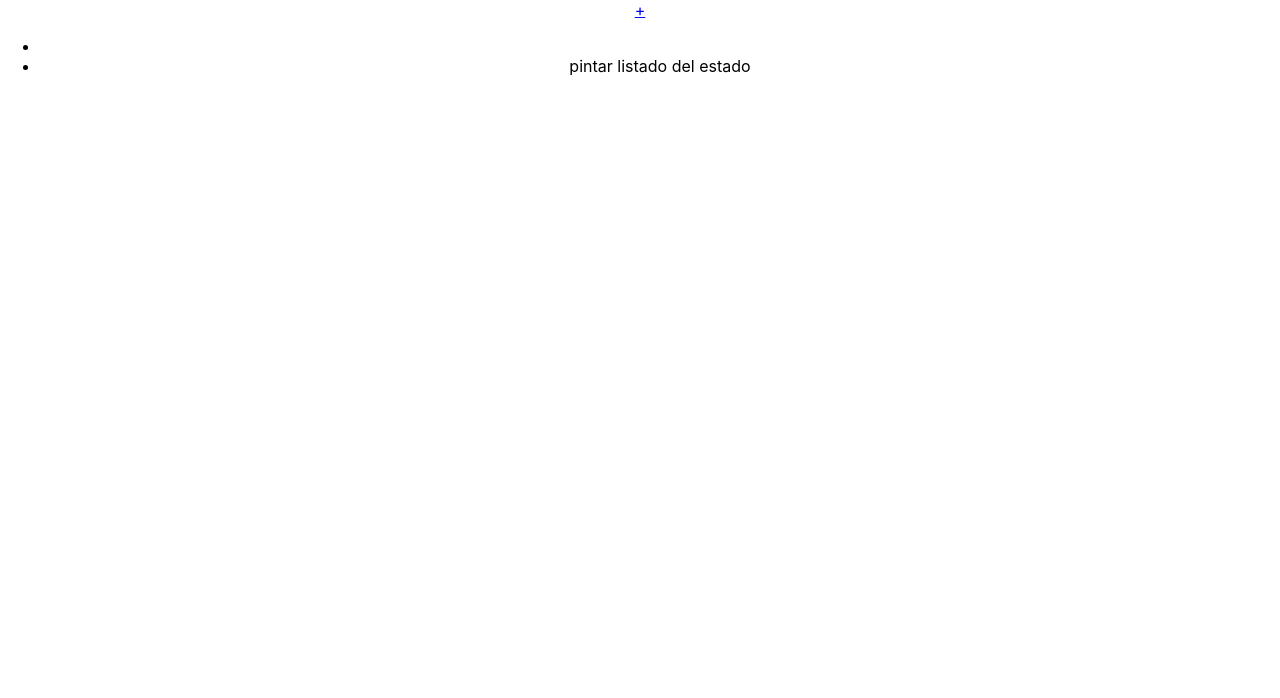
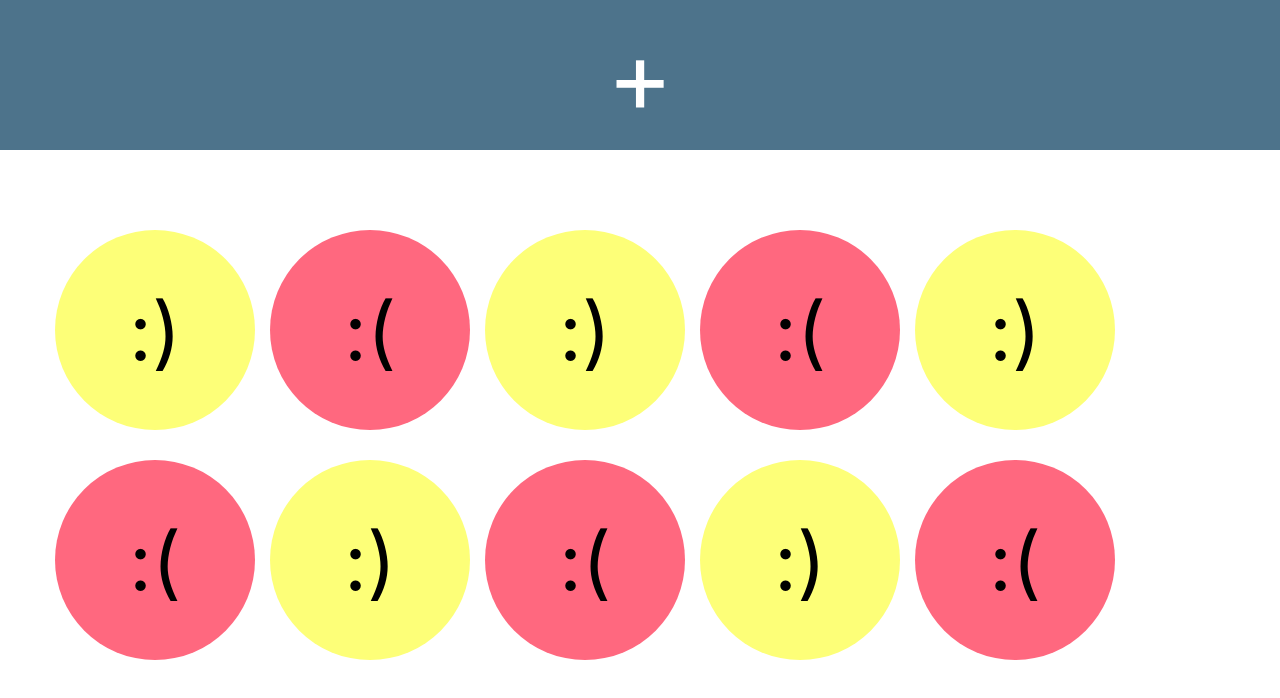
Before and after one commit to AlbaGomezPerez/formacion-online-life-calendar-AlbaGomezPerez, a React (Create React App) app: page /#/ in a window 1280 px wide. Shown: the top 698 px of the page. Built offline with nearby package versions, Linux system fonts and the light colour scheme.

Commit message:
first styles to smileyList

```diff
--- a/src/App.js
+++ b/src/App.js
@@ -1,6 +1,7 @@
 import React from 'react';
 import { Route, Switch } from 'react-router-dom';
 import SmileyList from "./components/SmileyList";
+import Smilies from "./components/Smilies";
 import Form from "./components/Form";
 import './App.css';
 
@@ -54,6 +55,7 @@ class App extends React.Component {
         });
     }
 
+
     setSmileyForm(){
         const formData = {
             date: this.state.startDate,
@@ -61,7 +63,10 @@ class App extends React.Component {
             reason: this.state.reasonToBeHappy
         };
         //add object formData
-        this.state.smilesList.push(formData);
+        // this.state.smilesList.push(formData);
+        this.setState(previousState => ({
+            smilesList: [...previousState.smilesList, formData]
+        }));
         localStorage.setItem("usersData", JSON.stringify(this.state.smilesList));
     }
 
@@ -75,8 +80,9 @@ class App extends React.Component {
                         exact
                         path="/"
                         render={routerProps => (
-                            <SmileyList
+                            <Smilies
                                 smilesList={smilesList}
+                                happyStatus={happyStatus}
                             />
                         )}
                     />
--- a/src/components/SmileyList.js
+++ b/src/components/SmileyList.js
@@ -1,22 +1,22 @@
-import React from "react";
-import { Link } from "react-router-dom";
-// import PropTypes from 'prop-types';
-import './../styles/smileyList.css';
-
-const SmileyList = props => {
-    let {smileyList} = props;
-
-    return (
-        <div>
-            <Link className="addSmiley" to={'/create/'}>
-                +
-            </Link>
-            <ul className="smileyList">
-                 <li>{smileyList}</li>
-                <li>pintar listado del estado</li>
-            </ul>
-        </div>
-    );
-};
-
-export default SmileyList;
+// import React from "react";
+// import { Link } from "react-router-dom";
+// // import PropTypes from 'prop-types';
+// import './../styles/smileyList.css';
+//
+// const SmileyList = props => {
+//     let {smileyList} = props;
+//
+//     return (
+//         <div>
+//         <Link className="addSmiley" to={'/create/'}>
+//                          +
+//         </Link>
+//             <ul className="smileyList">
+//                 <li>Soy la {smileyList}</li>
+//                 <li>pintar listado del estado</li>
+//             </ul>
+//         </div>
+//     );
+// };
+//
+// export default SmileyList;
--- /dev/null
+++ b/src/components/Smilies.js
@@ -0,0 +1,31 @@
+import React from "react";
+import {Link} from "react-router-dom";
+import './../styles/smileyList.css';
+
+
+const Smilies = props => {
+    let {smilesList} = props;
+
+
+    return (
+        <div>
+            <Link className="addSmiley" to={'/create/'}>
+                <div className="createSmiley">{'+'}</div>
+            </Link>
+            <ul className="smileyList">
+                <li className="happySmile">:)</li>
+                <li className="sadSmile">:(</li>
+                <li className="happySmile">:)</li>
+                <li className="sadSmile">:(</li>
+                <li className="happySmile">:)</li>
+                <li className="sadSmile">:(</li>
+                <li className="happySmile">:)</li>
+                <li className="sadSmile">:(</li>
+                <li className="happySmile">:)</li>
+                <li className="sadSmile">:(</li>
+            </ul>
+        </div>
+    );
+};
+
+export default Smilies;
--- a/src/styles/smileyList.css
+++ b/src/styles/smileyList.css
@@ -0,0 +1,47 @@
+.addSmiley{
+    text-decoration: none;
+}
+
+.createSmiley{
+    background-color: #4d738b;
+    height: 150px;
+    font-size: 100px;
+    color: white;
+    display: flex;
+    justify-content: center;
+    align-items: center;
+    margin-bottom: 80px;
+}
+
+.smileyList{
+    display: flex;
+    flex-wrap: wrap;
+}
+
+.happySmile{
+    background-color: #fdff78;
+    font-size: 80px;
+    height: 200px;
+    width: 200px;
+    border-radius: 50%;
+    display: flex;
+    justify-content: center;
+    align-items: center;
+    margin-left: 15px;
+    margin-left: 15px;
+    margin-bottom: 30px;
+}
+
+.sadSmile{
+    background-color: #ff687f;
+    font-size: 80px;
+    height: 200px;
+    width: 200px;
+    border-radius: 50%;
+    display: flex;
+    justify-content: center;
+    align-items: center;
+    margin-left: 15px;
+    margin-left: 15px;
+    margin-bottom: 30px;
+}
```
